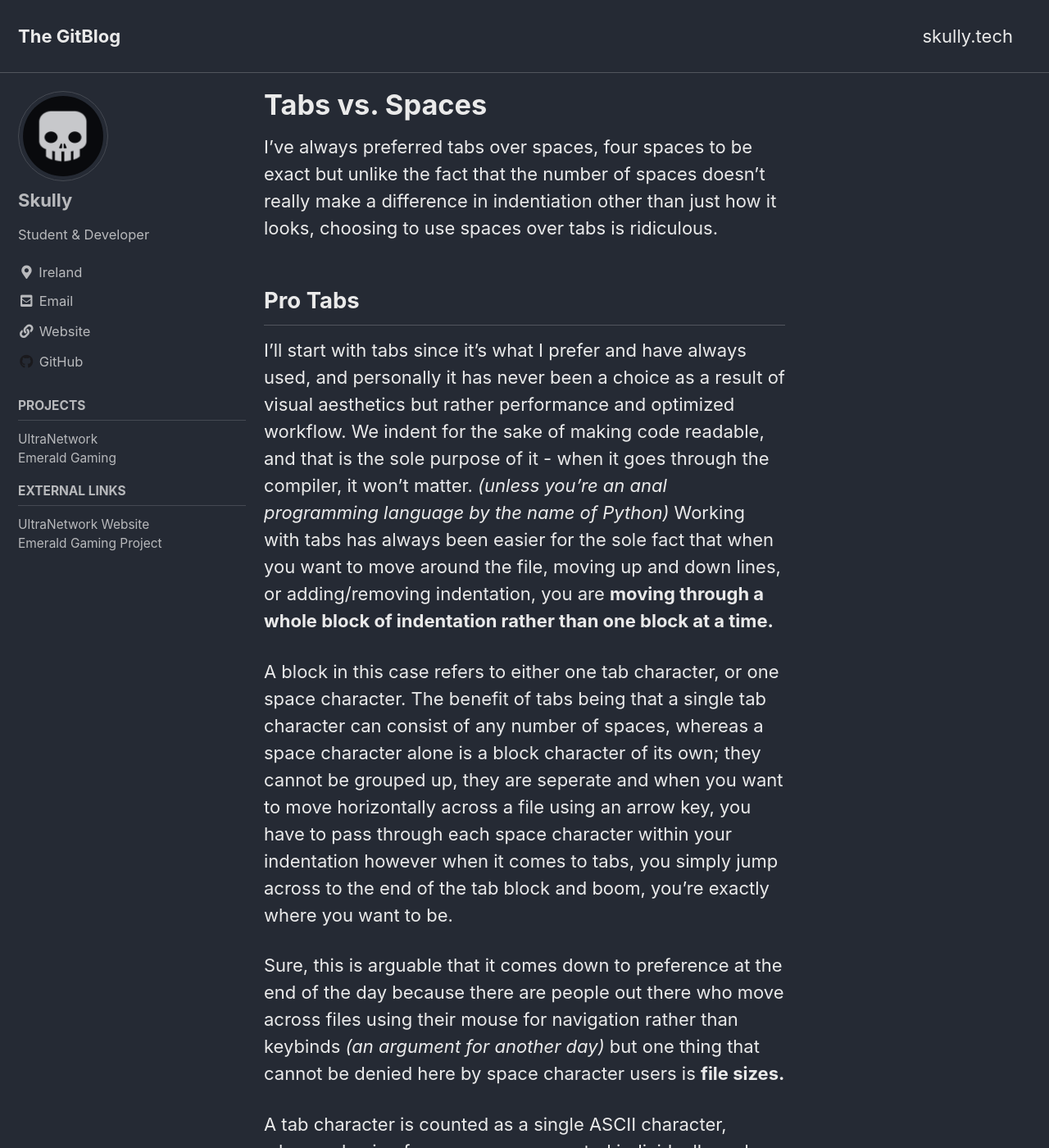
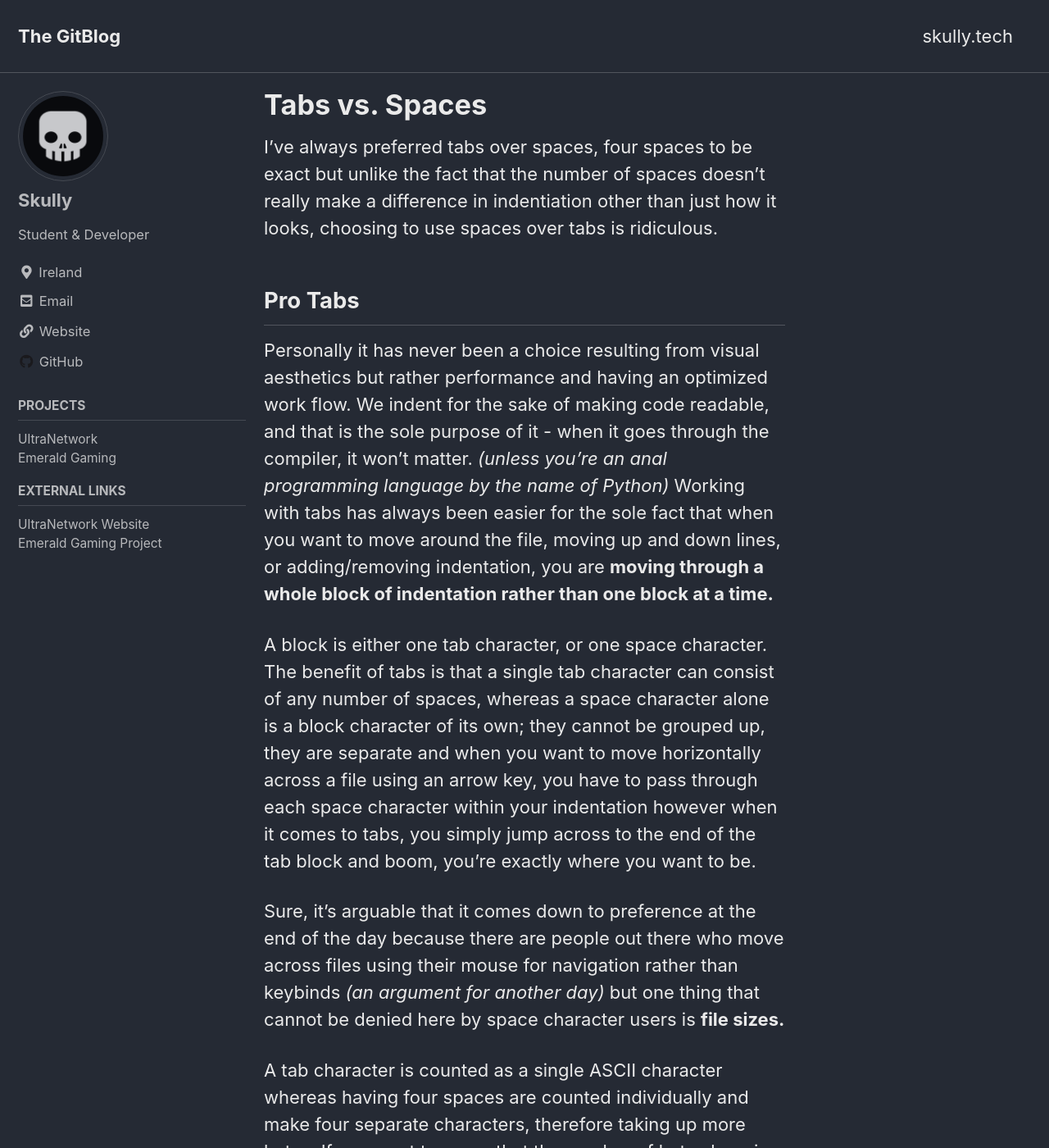
Before and after one commit to ImSkully/ImSkully, a Jekyll site: the page built from docs/_posts/2021-03-13-Tabs-vs-Spaces.md, in a window 1280 px wide and 1400 px high. Shown: the whole window at 82% size. Built offline with Jekyll 4.4.1, drawn with Linux system fonts in a browser that asks for light colours; cached includes are drawn as plain includes; some of the changed text lies outside the part shown.

Commit message:
tabs vs. spaces revision 1

```diff
--- a/docs/_posts/2021-03-13-Tabs-vs-Spaces.md
+++ b/docs/_posts/2021-03-13-Tabs-vs-Spaces.md
@@ -5,19 +5,19 @@ title: "Tabs vs. Spaces"
 I've always preferred tabs over spaces, four spaces to be exact but unlike the fact that the number of spaces doesn't really make a difference in indentiation other than just how it looks, choosing to use spaces over tabs is ridiculous.
 
 ## Pro Tabs
-I'll start with tabs since it's what I prefer and have always used, and personally it has never been a choice as a result of visual aesthetics but rather performance and optimized workflow. We indent for the sake of making code readable, and that is the sole purpose of it - when it goes through the compiler, it won't matter. *(unless you're an anal programming language by the name of Python)* Working with tabs has always been easier for the sole fact that when you want to move around the file, moving up and down lines, or adding/removing indentation, you are **moving through a whole block of indentation rather than one block at a time.**
+Personally it has never been a choice resulting from visual aesthetics but rather performance and having an optimized work flow. We indent for the sake of making code readable, and that is the sole purpose of it - when it goes through the compiler, it won't matter. *(unless you're an anal programming language by the name of Python)* Working with tabs has always been easier for the sole fact that when you want to move around the file, moving up and down lines, or adding/removing indentation, you are **moving through a whole block of indentation rather than one block at a time.**
 
-A block in this case refers to either one tab character, or one space character. The benefit of tabs being that a single tab character can consist of any number of spaces, whereas a space character alone is a block character of its own; they cannot be grouped up, they are seperate and when you want to move horizontally across a file using an arrow key, you have to pass through each space character within your indentation however when it comes to tabs, you simply jump across to the end of the tab block and boom, you're exactly where you want to be.
+A block is either one tab character, or one space character. The benefit of tabs is that a single tab character can consist of any number of spaces, whereas a space character alone is a block character of its own; they cannot be grouped up, they are separate and when you want to move horizontally across a file using an arrow key, you have to pass through each space character within your indentation however when it comes to tabs, you simply jump across to the end of the tab block and boom, you're exactly where you want to be.
 
-Sure, this is arguable that it comes down to preference at the end of the day because there are people out there who move across files using their mouse for navigation rather than keybinds *(an argument for another day)* but one thing that cannot be denied here by space character users is **file sizes.**
+Sure, it's arguable that it comes down to preference at the end of the day because there are people out there who move across files using their mouse for navigation rather than keybinds *(an argument for another day)* but one thing that cannot be denied here by space character users is **file sizes.**
 
-A tab character is counted as a single ASCII character, whereas having four spaces are counted individually and count as four seperate characters, therefore taking up more bytes. If you want to argue that the number of bytes here is insignificant to ever actually matter, than you clearly haven't worked on a project large enough with thousands of files, or you truly don't appreciate the importance of file compression and how much it matters to the likes of web developers where saving every byte over the network counts - file size will always matter at the end of the day, and using tabs is one way developers counter this - a perfect example of this which comes to mind is when recently I had the the case where I couldn't .gzip a file or minify it therefore converting all of the indentation from spaces to tabs made an actual difference in file size.
+A tab character is counted as a single ASCII character whereas having four spaces are counted individually and make four separate characters, therefore taking up more bytes. If you want to argue that the number of bytes here is insignificant to ever actually matter, than you clearly haven't worked on a project large enough with thousands of files, or you truly don't appreciate the importance of file compression and how much it matters to the likes of web developers where saving every byte over the network counts - file size will always matter at the end of the day and using tabs is one way developers counter this - a perfect example of this which comes to mind is when recently I had the the case where I couldn't .gzip a file or minify it therefore converting all of the indentation from spaces to tabs made an actual difference in file size.
 
 ## But why spaces?
-I still don't understand why anyone in their right mind would willingly choose to pick spaces over tabs. You're choosing to work slower, you have more clicks to conduct to move around the file, you have more buttons to press to indent and you're definitely annoying those who work with you by slapping the spacebar for times instead of pressing tab. You are adding unnecessary bytes to files which I will then have to download locally when I visit your website, and over a period of days, months, years multiplied by average visits the number of bytes adds up.
+I still don't understand why any concious being would willingly choose to pick spaces over tabs. You're choosing to work slower, you have more clicks to conduct to move around the file, you have more buttons to press to indent and you're definitely annoying those who work with you by slapping the spacebar multiple times instead of pressing one tab. You are adding unnecessary bytes to files which I will then have to download locally when I visit your website or use your application and over a period of days, months, years multiplied by average visits, the number of bytes adds up.
 
 ## Who cares?
-Granted nowadays with indentation automatically being handled for us by IDEs and workflow plugins such as linters, it doesn't really matter. Indentation converts automatically when you save a file with your preferences set, spaces turn to tabs, or vice versa. The only thing that still affects me is when I go to download some code off GitHub and don't plan on actually working with it, but just want to view it or fork the code - sometimes letting the IDE handle automatic conversion doesn't work, other times we choose not to use it; I dislike linters, they get things wrong and are never correct, sometimes I'm just indenting my code and formatting a comment/inline documentation to look a specific way for readability, or trying to format a table so its more easily understood, to this day I have yet to see a linter that takes this into consideration and unfortunately at the end of it all, I prefer to manually execute the command to convert indentation rather than trusting automation handle it.
+Granted nowadays with indentation automatically being handled for us by IDEs and work flow plugins such as linters, it doesn't really matter. Indentation converts automatically when you save a file with your preferences set, spaces turn to tabs, or vice versa. The only thing that still affects me is when I go to download some code off GitHub and don't plan on actually working with it, but just want to view it or fork the code - sometimes letting the IDE handle automatic conversion doesn't work, other times we choose not to use it; I dislike linters, they get things wrong and are never correct, sometimes I'm just indenting my code and formatting a comment or some inline documentation to look a specific way for readability, or trying to format a table so its more easily understood and to this day I have yet to see a linter that takes this into consideration and unfortunately at the end of it all, I prefer to manually execute the command to convert indentation rather than trusting automation to handle it.
 
 ## tl;dr
 If you press spacebar eight times instead of tab, you're a freak.
```
